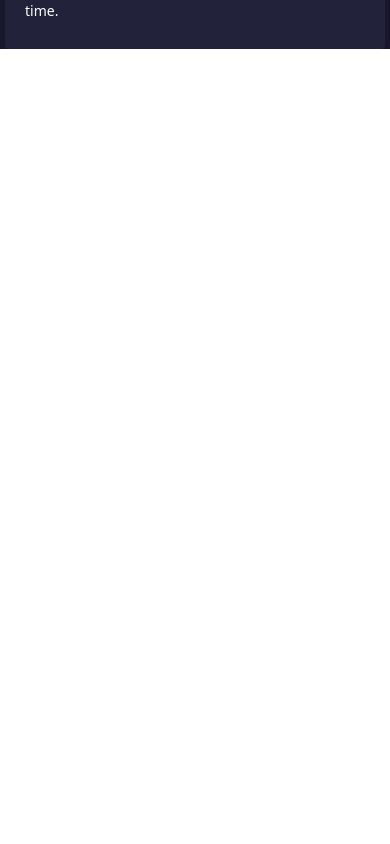
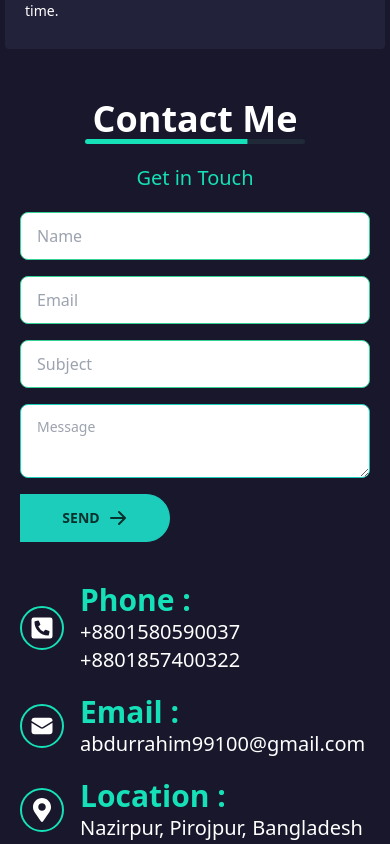
Before and after one commit to abdurrahim99100/abdurrahim99100_client_site_portfolio_by_professional, a React (Vite) app: page / in a window 390 px wide. Shown: the part 6320-7164 px from the top of the page. Before the commit the page ends 6369 px from the top, so only its background shows below. Built offline with nearby package versions, Linux system fonts and the light colour scheme.

Commit message:
navBar responsive okay

```diff
--- a/src/Layout/Layout.jsx
+++ b/src/Layout/Layout.jsx
@@ -15,8 +15,8 @@ const Layout = () => {
             <AboutMe></AboutMe>
             <Skills></Skills>
             <Project></Project>
-            {/* <Contact></Contact> */}
-            {/* <Footer></Footer> */}
+            <Contact></Contact>
+            <Footer></Footer>
         </div>
     );
 };
--- a/src/Pages/Home/Contact/Contact.jsx
+++ b/src/Pages/Home/Contact/Contact.jsx
@@ -1,11 +1,56 @@
-
+import { FaPhoneSquareAlt, FaMapMarkerAlt } from "react-icons/fa";
 const Contact = () => {
     return (
-        <div className="h-[100vh] flex justify-center items-center" id="contact">
-            <div>
+        <div className="container mx-auto" id="contact">
+            <div className="h-[100vh] flex flex-col justify-center px-5">
                 <div className="flex flex-col items-center font-semibold text-4xl">
-                    <h3>Contact</h3>
-                    <progress className="progress bg-[#15E0B7] w-[160px] h-[5px]"></progress>
+                    <h3>Contact Me</h3>
+                    <progress className="progress bg-[#15E0B7] w-[220px] h-[5px]"></progress>
+                    <p className="my-5 font-light text-[#15E0B7] text-xl font-sans">Get in Touch</p>
+                </div>
+                <div className="flex-none lg:flex lg:flex-row-reverse lg:justify-between lg:items-end lg:gap-[300px] lg:mt-10">
+                    <div className="grid grid-cols-1 gap-4 text-black w-full">
+                        <input type="name" name="name" placeholder="Name"
+                            className="input input-success" />
+                        <input type="email" name="email" placeholder="Email" className="input input-success" />
+                        <input type="subject" name="subject" placeholder="Subject" className="input input-success" />
+                        <textarea type='text' name="text" className="textarea textarea-accent" placeholder="Message"></textarea>
+                        <div className="flex btn btn-accent w-[150px] rounded-r-full">
+                            <button className="uppercase">send</button>
+                            <span>
+                                <svg aria-hidden="true" className="w-5 h-5" fill="currentColor" viewBox="0 0 20 20" xmlns="http://www.w3.org/2000/svg"><path fillRule="evenodd" d="M10.293 3.293a1 1 0 011.414 0l6 6a1 1 0 010 1.414l-6 6a1 1 0 01-1.414-1.414L14.586 11H3a1 1 0 110-2h11.586l-4.293-4.293a1 1 0 010-1.414z" clipRule="evenodd"></path></svg>
+                            </span>
+                        </div>
+                    </div>
+                    <div className="mt-10 lg:mt-0">
+                        <div className="flex items-center gap-4">
+                            <span className="border-2 border-[#15E0B7] text-2xl p-2 rounded-full"><FaPhoneSquareAlt /></span>
+                            <div>
+                                <p className="text-3xl font-bold text-[#15E0B7]">Phone :</p>
+                                <p className="text-xl font-light">+8801580590037</p>
+                                <p className="text-xl font-light">+8801857400322</p>
+                            </div>
+                        </div>
+                        <div className="flex items-center gap-4 my-5">
+                            <span className="border-2 border-[#15E0B7] text-4xl p-2 rounded-full">
+                                <svg xmlns="http://www.w3.org/2000/svg" viewBox="0 0 24 24" fill="currentColor" className="w-6 h-6">
+                                    <path d="M1.5 8.67v8.58a3 3 0 003 3h15a3 3 0 003-3V8.67l-8.928 5.493a3 3 0 01-3.144 0L1.5 8.67z" />
+                                    <path d="M22.5 6.908V6.75a3 3 0 00-3-3h-15a3 3 0 00-3 3v.158l9.714 5.978a1.5 1.5 0 001.572 0L22.5 6.908z" />
+                                </svg>
+                            </span>
+                            <div>
+                                <p className="text-3xl font-bold text-[#15E0B7]">Email :</p>
+                                <p className="text-xl font-light">abdurrahim99100@gmail.com</p>
+                            </div>
+                        </div>
+                        <div className="flex items-center gap-4">
+                            <span className="border-2 border-[#15E0B7] text-2xl p-2 rounded-full"><FaMapMarkerAlt /></span>
+                            <div>
+                                <p className="text-3xl font-bold text-[#15E0B7]">Location :</p>
+                                <p className="text-xl font-light">Nazirpur, Pirojpur, Bangladesh</p>
+                            </div>
+                        </div>
+                    </div>
                 </div>
             </div>
         </div>
--- a/src/Pages/Shared/Footer/Footer.jsx
+++ b/src/Pages/Shared/Footer/Footer.jsx
@@ -1,7 +1,7 @@
 
 const Footer = () => {
     return (
-        <div>
+        <div className="container mx-auto bg-[#23223b]">
             <footer className="footer p-10">
                 <div>
                     <svg width="50" height="50" viewBox="0 0 24 24" xmlns="http://www.w3.org/2000/svg" fillRule="evenodd" clipRule="evenodd" className="fill-current"><path d="M22.672 15.226l-2.432.811.841 2.515c.33 1.019-.209 2.127-1.23 2.456-1.15.325-2.148-.321-2.463-1.226l-.84-2.518-5.013 1.677.84 2.517c.391 1.203-.434 2.542-1.831 2.542-.88 0-1.601-.564-1.86-1.314l-.842-2.516-2.431.809c-1.135.328-2.145-.317-2.463-1.229-.329-1.018.211-2.127 1.231-2.456l2.432-.809-1.621-4.823-2.432.808c-1.355.384-2.558-.59-2.558-1.839 0-.817.509-1.582 1.327-1.846l2.433-.809-.842-2.515c-.33-1.02.211-2.129 1.232-2.458 1.02-.329 2.13.209 2.461 1.229l.842 2.515 5.011-1.677-.839-2.517c-.403-1.238.484-2.553 1.843-2.553.819 0 1.585.509 1.85 1.326l.841 2.517 2.431-.81c1.02-.33 2.131.211 2.461 1.229.332 1.018-.21 2.126-1.23 2.456l-2.433.809 1.622 4.823 2.433-.809c1.242-.401 2.557.484 2.557 1.838 0 .819-.51 1.583-1.328 1.847m-8.992-6.428l-5.01 1.675 1.619 4.828 5.011-1.674-1.62-4.829z"></path></svg>
@@ -28,6 +28,9 @@ const Footer = () => {
                     <a className="link link-hover">Cookie policy</a>
                 </div>
             </footer>
+            <div className="text-white text-center p-7">
+                <p>Copyright © 2023 - All right reserved by ACME Industries Ltd</p>
+            </div>
         </div>
     );
 };
--- a/src/Pages/Shared/NavBar/NavBar.jsx
+++ b/src/Pages/Shared/NavBar/NavBar.jsx
@@ -47,7 +47,7 @@ const NavBar = () => {
                     <label tabIndex={0} className="btn btn-ghost lg:hidden">
                         <svg xmlns="http://www.w3.org/2000/svg" className="h-5 w-5" fill="none" viewBox="0 0 24 24" stroke="currentColor"><path strokeLinecap="round" strokeLinejoin="round" strokeWidth="2" d="M4 6h16M4 12h8m-8 6h16" /></svg>
                     </label>
-                    <ul tabIndex={0} className="menu menu-sm dropdown-content mt-3 z-[1] p-2 shadow bg-base-100 rounded-box w-52">
+                    <ul tabIndex={0} className="menu menu-sm dropdown-content mt-3 z-[1] p-2 shadow bg-base-100 text-black uppercase rounded-box w-52 -ml-5">
                         {
                             navItems
                         }
```
